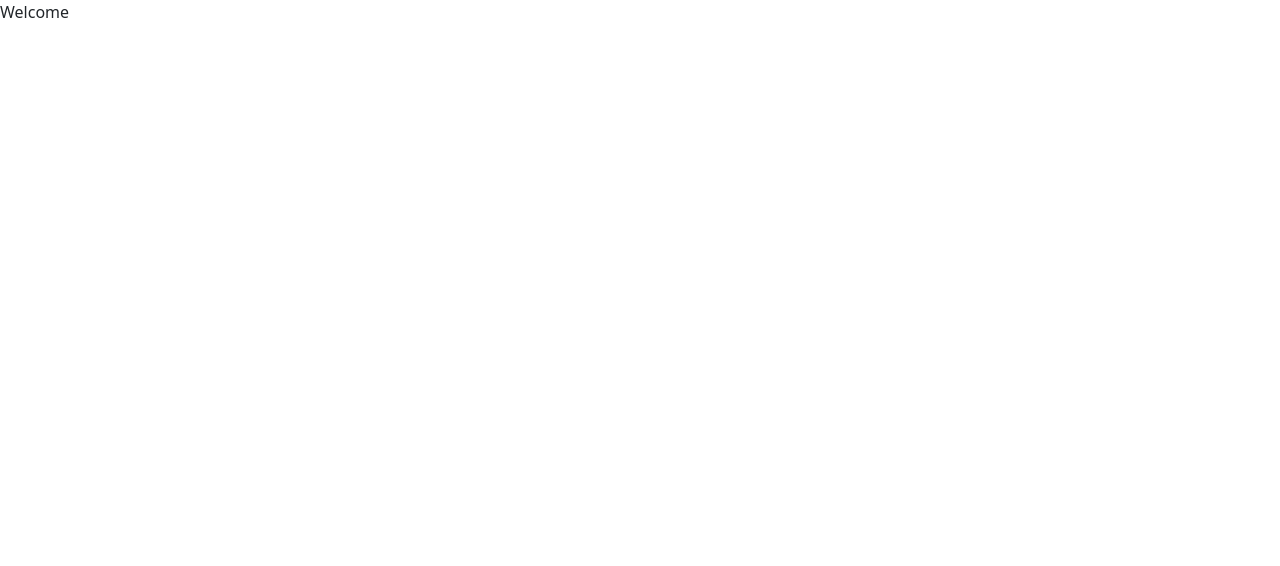
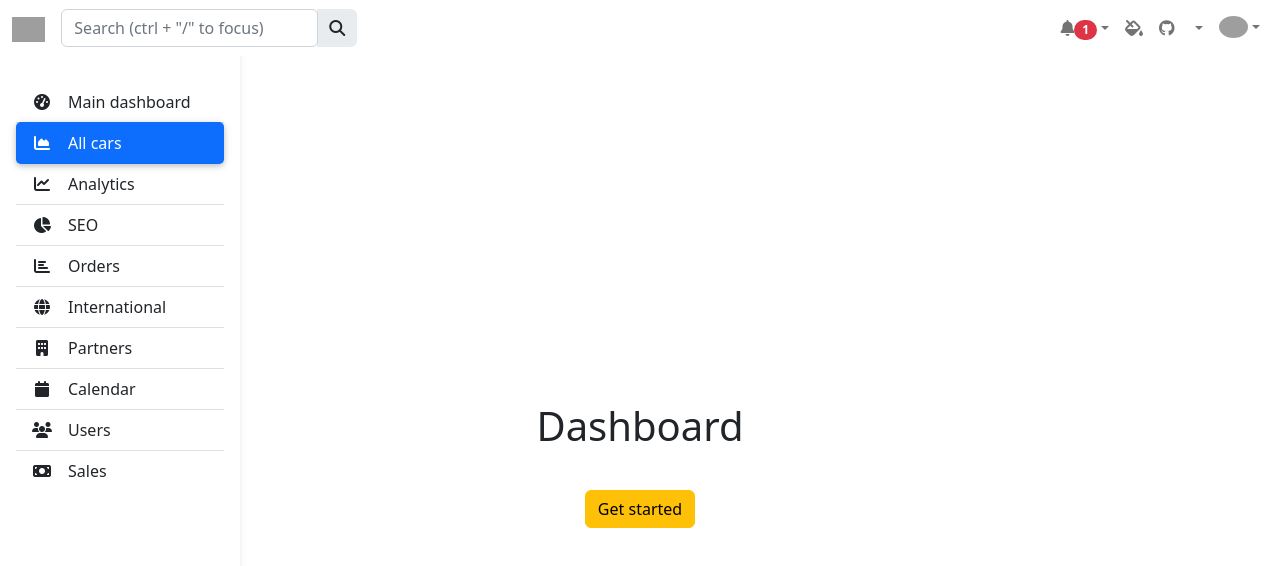
Before and after one commit to SusanGithaigaN/front-end, a React (Create React App) app: page /welcome in a window 1280 px wide. Shown: the top 566 px of the page. Built offline with nearby package versions, Linux system fonts and the light colour scheme; grey boxes are pictures that could not be loaded.

Commit message:
Updated Admin Dashboard

```diff
--- a/src/App.js
+++ b/src/App.js
@@ -8,6 +8,7 @@ import About from './components/about/About';
 // import Owners from './components/owners/Owner'
 import Dashboard from './components/Admin/Dashboard';
 import Welcome from './components/Admin/Welcome';
+import AllCars from './components/Admin/AllCars';
 
 
 
@@ -22,6 +23,7 @@ function App() {
       {/* <Route exact path='owners' element={<Owners />} /> */}
       <Route exact path='/dashboard' element={<Dashboard />} />
       <Route exact path='/welcome' element={<Welcome />} />
+      <Route exact path='/allcars' element={<AllCars />} />
       </Routes>
       </BrowserRouter>
   );
--- /dev/null
+++ b/src/components/Admin/AllCars.js
@@ -0,0 +1,40 @@
+import React, { useState, useEffect } from "react";
+
+import Dashboard from "./Dashboard";
+export default function AllCars() {
+    const [allCars, setAllCars] = useState([]);
+
+    useEffect(() =>{
+    fetch("http://localhost:9292/")
+      .then((res) => res.json())
+      .then((data) => setAllCars(data))
+      .catch((err) => console.log(err));
+  }, []);
+  return (
+    <>
+      <Dashboard />
+      <div>
+      <table class="table table-striped table-hover">
+          <thead>
+            <tr>
+              <th scope="col">ID</th>
+              <th scope="col">Model</th>
+              <th scope="col">Speed</th>
+              <th scope="col">Date</th>
+            </tr>
+          </thead>
+          {allCars.map((car) => (
+          <tbody>
+            <tr>
+              <th scope="row">1</th>
+              <td>{car.model}</td>
+              <td>{car.speed}</td>
+              <td>{car.datetime}</td>
+            </tr>
+          </tbody>
+          ))}
+        </table>
+      </div>
+    </>
+  );
+}
--- a/src/components/Admin/Dashboard.css
+++ b/src/components/Admin/Dashboard.css
@@ -37,3 +37,18 @@ body {
     overflow-x: hidden;
     overflow-y: auto; /* Scrollable contents if viewport is shorter than content. */
   }
+
+  /* dashboard welcome message */
+  .dashboard{
+    margin-top: 20em;
+    display: flex;
+    flex-wrap: wrap;
+    flex-direction: column;
+    justify-content: center;
+    align-items: center;
+  }
+  #start{
+    margin-top: 2em;
+    width: fit-content;
+    font-size: 1em
+  }
--- a/src/components/Admin/Dashboard.js
+++ b/src/components/Admin/Dashboard.js
@@ -3,7 +3,7 @@ import "./Dashboard.css";
 
 export default function Dashboard() {
   return (
-    <div>
+    <div className="d-flex">
       {/* <!--Main Navigation--> */}
       <header>
         {/* <!-- Sidebar --> */}
@@ -14,14 +14,14 @@ export default function Dashboard() {
           <div class="position-sticky">
             <div class="list-group list-group-flush mx-3 mt-4">
               <a
-                href="/elcome"
+                href="/welcome"
                 class="list-group-item list-group-item-action py-2 ripple"
               >
                 <i class="fas fa-tachometer-alt fa-fw me-3"></i>
                 <span>Main dashboard</span>
               </a>
               <a
-                href="/welcome"
+                href="/allcars"
                 class="list-group-item list-group-item-action py-2 ripple active"
               >
                 <i class="fas fa-chart-area fa-fw me-3"></i>
--- a/src/components/Admin/Welcome.js
+++ b/src/components/Admin/Welcome.js
@@ -1,7 +1,15 @@
 import React from 'react'
+import "./Dashboard.css";
+import Dashboard from './Dashboard';
 
 export default function Welcome() {
   return (
-    <div>Welcome</div>
+    <>
+    <Dashboard />
+        <div className='dashboard'>
+            <h1>Dashboard</h1>
+            <button type="button" class="btn btn-warning" id='start'>Get started</button>
+        </div>
+    </>
   )
 }
```
Also changed, not shown: src/components/Admin/AllClients.js (added, +39 -0 lines).
